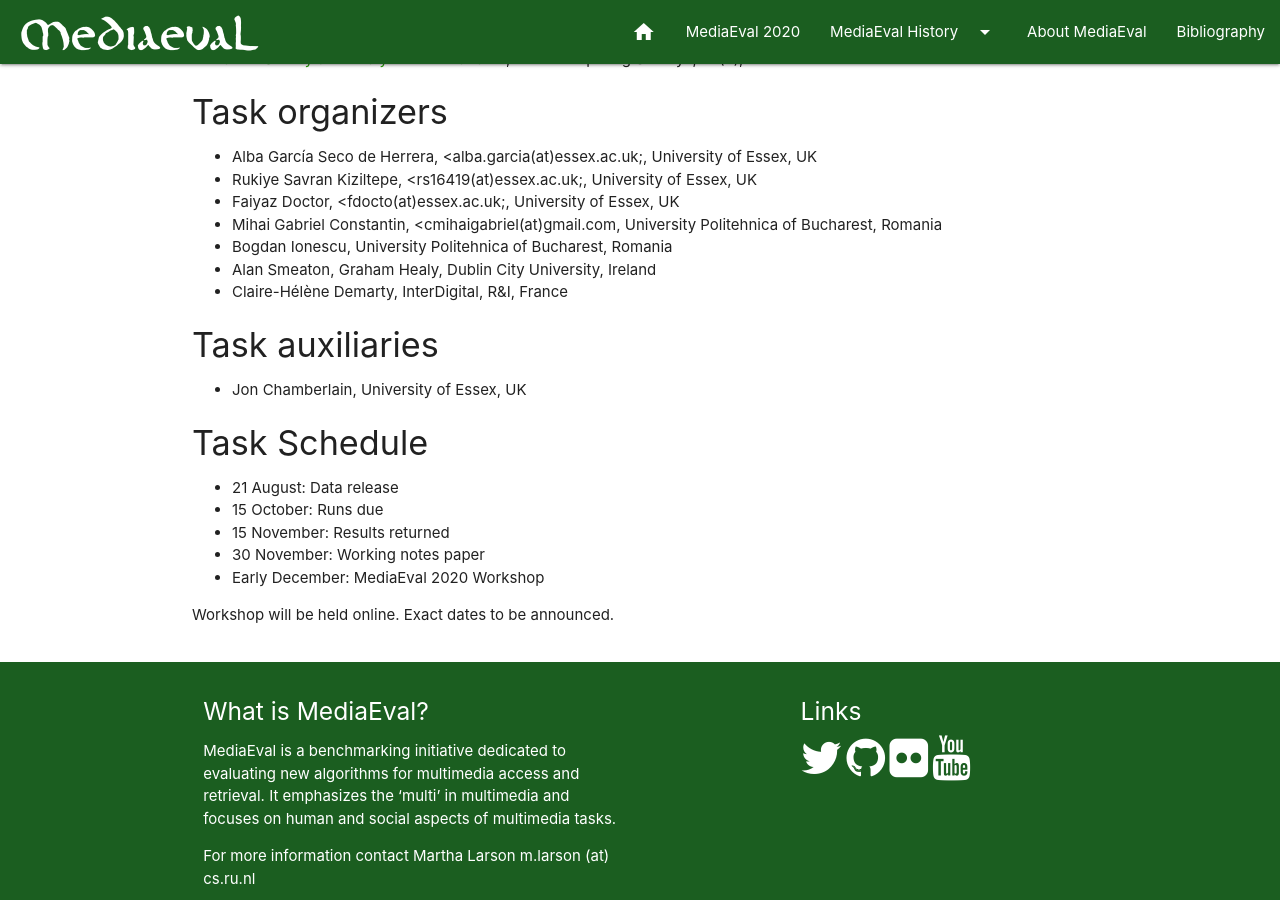
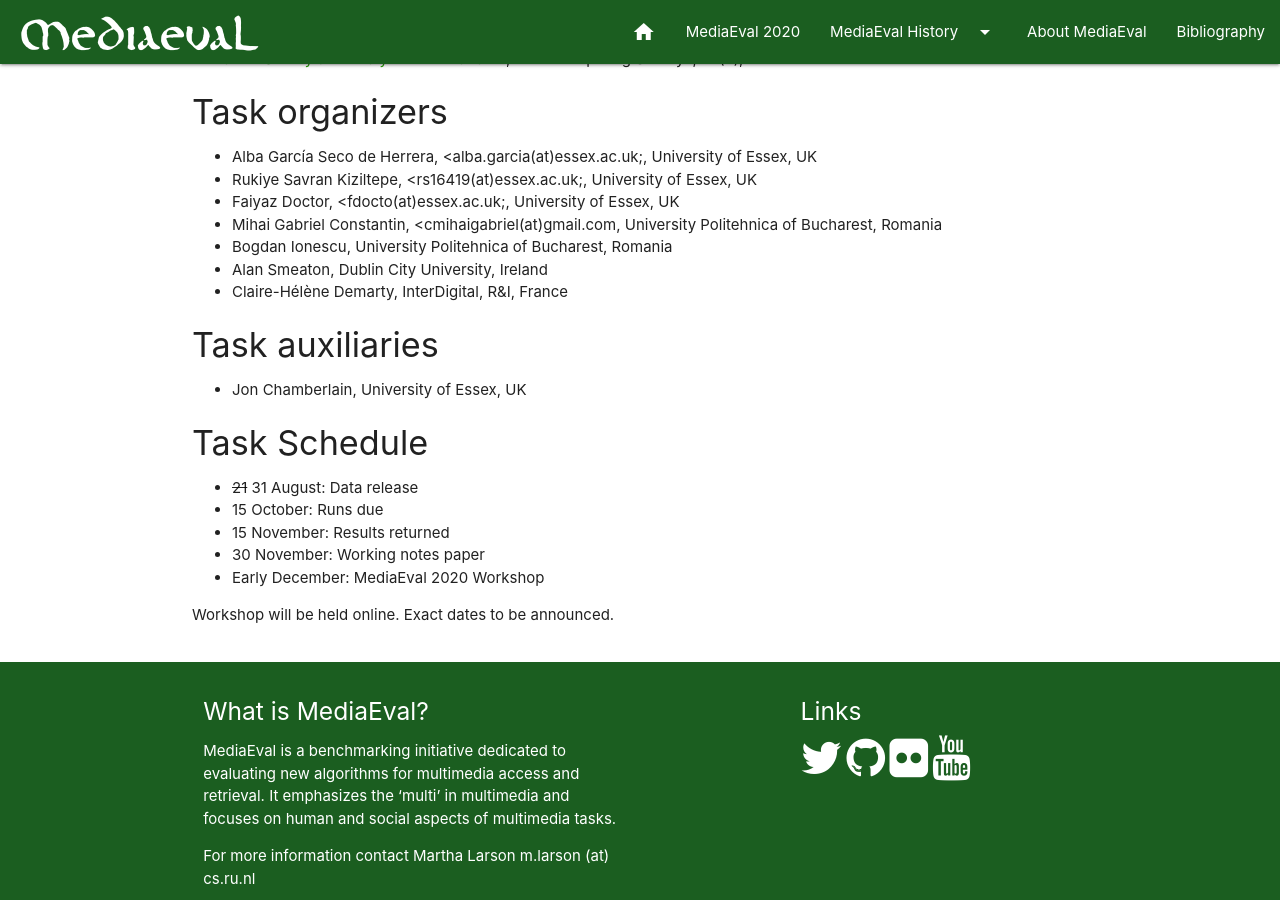
Before and after one commit to multimediaeval/multimediaeval.github.io, a Jekyll site: the page built from _editions/2020/tasks/memorability.md, in a window 1280 px wide and 900 px high, scrolled down 2002 px. Built offline with Jekyll 4.4.1, drawn with Linux system fonts in a browser that asks for light colours.

Commit message:
update the data release on Memorability task
update the data release on Memorability task and change on of the organisers

```diff
--- a/_editions/2020/tasks/memorability.md
+++ b/_editions/2020/tasks/memorability.md
@@ -62,7 +62,7 @@ The outputs of the prediction models – i.e., the predicted memorability scores
 * Faiyaz Doctor, &lt;fdocto(at)essex.ac.uk;, University of Essex, UK
 * Mihai Gabriel Constantin, &lt;cmihaigabriel(at)gmail.com, University Politehnica of Bucharest, Romania
 * Bogdan Ionescu, University Politehnica of Bucharest, Romania
-* Alan Smeaton, Graham Healy, Dublin City University, Ireland
+* Alan Smeaton, Dublin City University, Ireland
 * Claire-Hélène Demarty, InterDigital, R&I, France
 
 #### Task auxiliaries
@@ -70,7 +70,7 @@ The outputs of the prediction models – i.e., the predicted memorability scores
 * Jon Chamberlain, University of Essex, UK
 
 #### Task Schedule
-* 21 August: Data release <!-- # Replace XX with your date. Latest possible is 31 July-->
+* ~~21~~ 31 August: Data release <!-- # Replace XX with your date. Latest possible is 31 July-->
 * 15 October: Runs due <!-- # Replace XX with your date. Latest possible is 31 October-->
 * 15 November: Results returned  <!-- Fixed. Please do not change-->
 * 30 November: Working notes paper  <!-- Fixed. Please do not change-->
```
